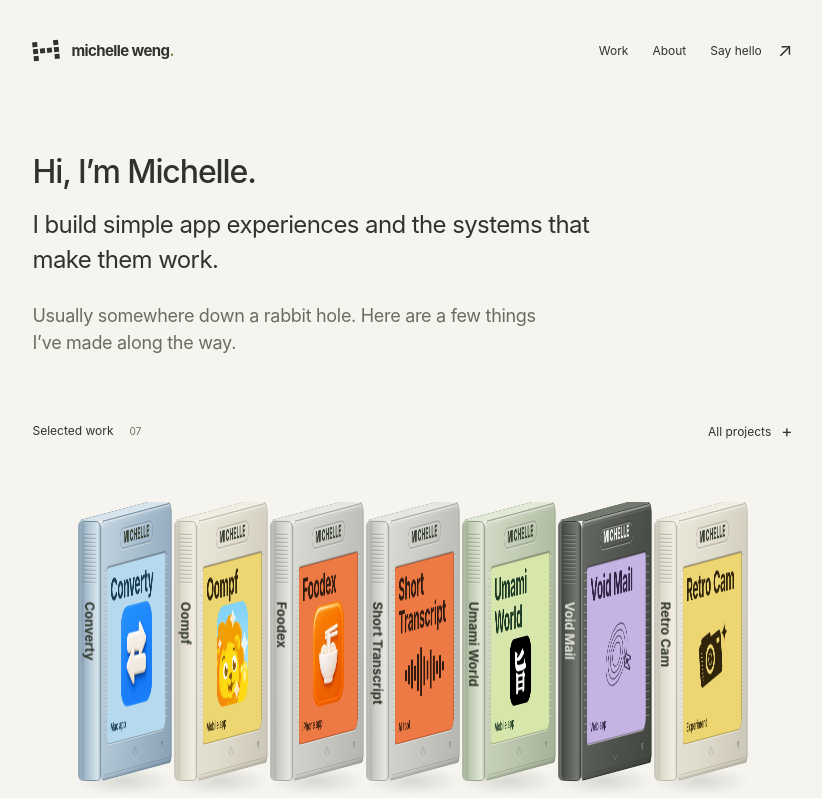
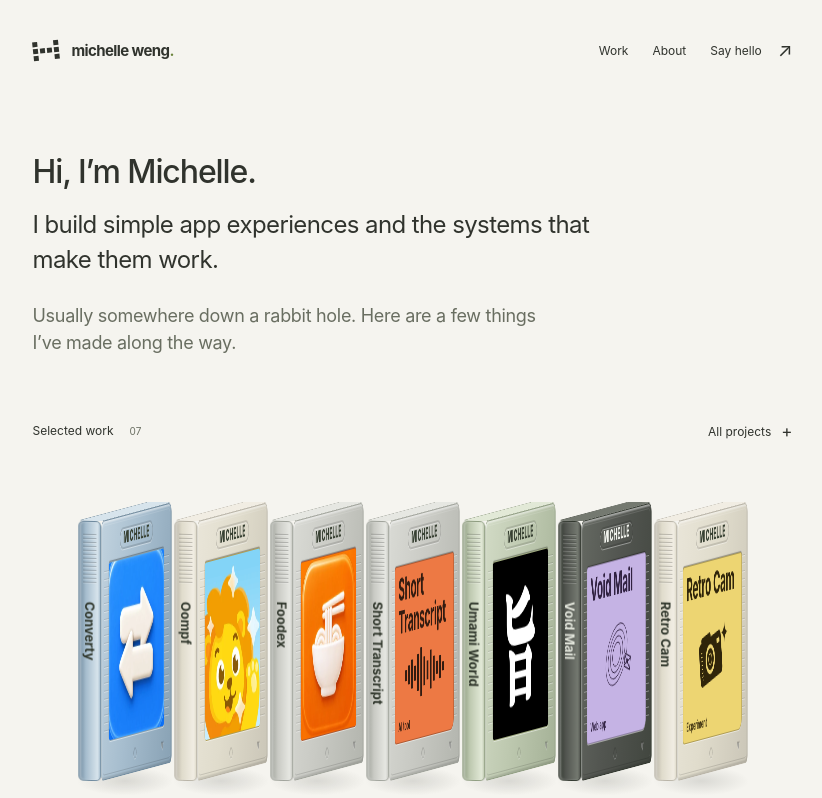
Before and after one commit to rirachii/michelleweng, a React (Vite) app: page / in a window 1280 px wide. Shown: the top 798 px of the page, without its empty margins (220-1042 px from the left). Built offline with nearby package versions, Linux system fonts and the light colour scheme.

Commit message:
Fill cartridge labels with complete app logos

```diff
--- a/src/collection.css
+++ b/src/collection.css
@@ -492,22 +492,24 @@
 .cartridge .label-art {
   margin: 4px 0;
 }
-.cartridge .label-art--app-icon {
+/* A square sticker shows the complete app artwork across the front label. */
+.cartridge .cartridge-label--app-icon {
+  inset: auto 10% 14%;
+  aspect-ratio: 1;
+  padding: 0;
+  border-radius: 5px;
+}
+.cartridge-label--app-icon .label-art--app-icon {
+  position: absolute;
+  inset: 0;
   transform: none;
-}
-.label-art--app-icon {
-  transform: none;
-  margin: 5px 0;
-  overflow: hidden;
+  margin: 0;
 }
 .app-icon {
   display: block;
   height: 100%;
-  width: auto;
-  max-width: 100%;
-  aspect-ratio: 1;
+  width: 100%;
   object-fit: contain;
-  border-radius: 21%;
 }
 .collection-foot {
   margin-top: 30px;
@@ -633,9 +635,6 @@
     font-size: 12px;
     margin-top: 8px;
   }
-  .label-art--app-icon {
-    margin: 3px 0;
-  }
   .about-section {
     gap: 24px;
     padding: 44px 0;
--- a/src/portfolio.tsx
+++ b/src/portfolio.tsx
@@ -82,8 +82,8 @@ function Cartridge({ index }: { index: number }) {
         <span>MICHELLE</span>
       </span>
       <span className="cartridge-ridges" />
-      <span className="cartridge-label">
-        <span className="label-title">{PROJECTS[index].name}</span>
+      <span className={`cartridge-label${icon ? " cartridge-label--app-icon" : ""}`}>
+        {!icon && <span className="label-title">{PROJECTS[index].name}</span>}
         <span
           className={`label-art label-art--${icon ? "app-icon" : edition.motif}`}
         >
@@ -94,7 +94,7 @@ function Cartridge({ index }: { index: number }) {
               width={256}
               height={256}
               alt=""
-              loading={index < 2 ? "eager" : "lazy"}
+              loading="eager"
               decoding="async"
             />
           )}
@@ -143,7 +143,7 @@ function Cartridge({ index }: { index: number }) {
             </span>
           )}
         </span>
-        <span className="label-category">{edition.type}</span>
+        {!icon && <span className="label-category">{edition.type}</span>}
       </span>
       <span className="cartridge-bottom">
         <span />
```
Also changed, not shown: 4 other files (tests, documents, lock files or other folders).
